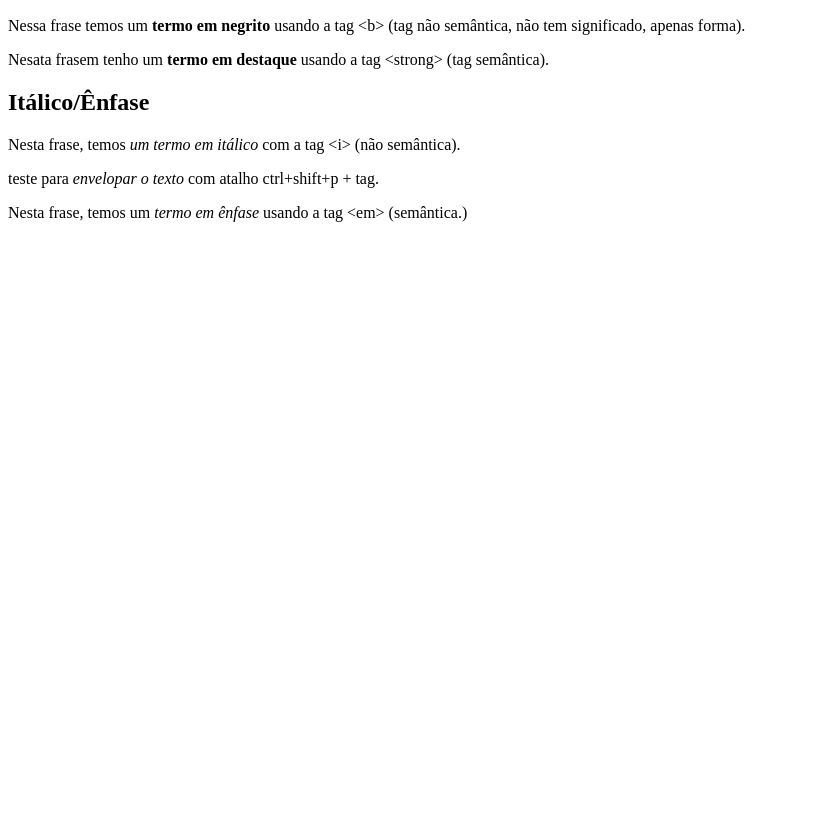
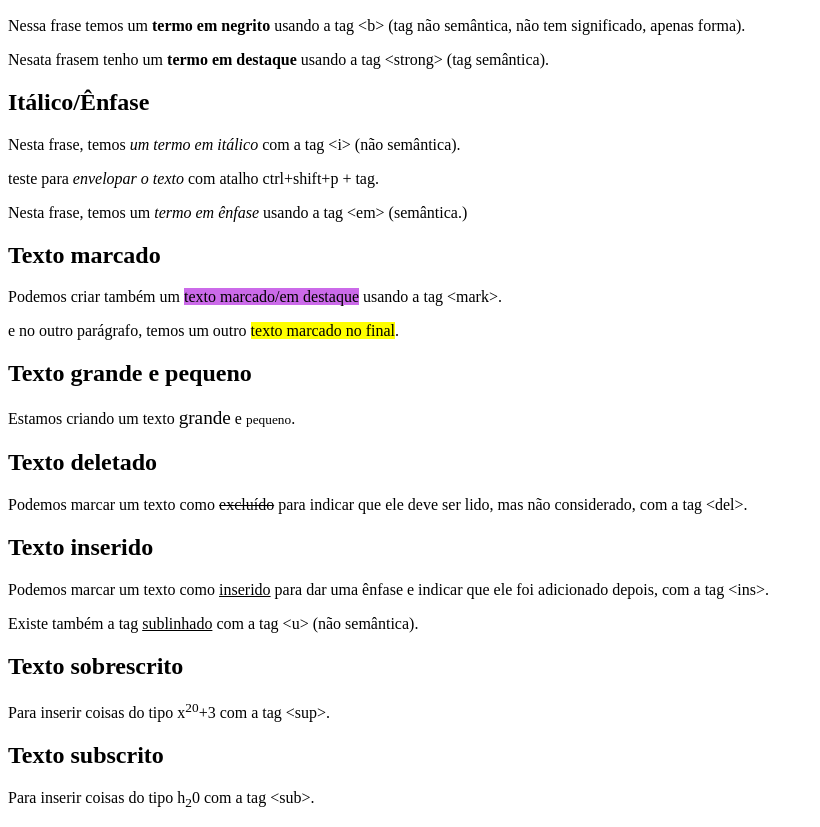
Before and after one commit to julianaroberto/html-css, a plain HTML site: page exercicios/ex008/index.html in a window 1280 px wide. Shown: the part 110-937 px from the top of the page, without its empty margins (0-820 px from the left). Before the commit the page ends 800 px from the top, so only its background shows below. Drawn offline with Linux system fonts and the light colour scheme.

Commit message:
alteração no conteúdo

```diff
--- a/exercicios/ex008/index.html
+++ b/exercicios/ex008/index.html
@@ -23,6 +23,38 @@
 
     <!-- evitar usar as tags b e i, usar as tags semânticas. -->
 
+    <h2>Texto marcado</h2>
+
+    <p>Podemos criar também um <mark style="background-color: rgb(203, 106, 233);">texto marcado/em destaque</mark> usando a tag &ltmark&gt;.</p>
+
+    <!-- a cor pode ser mudada usando css com a tag style, pois css é forma/estilo e html é significado/semântica. -->
+
+    <p>e no outro parágrafo, temos um outro <mark>texto marcado no final</mark>. </p>
+
+    <!-- para vários marks, usar a tag style dentro do doc para que o estilo seja adicionado em todos os marks no texto -->
+
+    <h2>Texto grande e pequeno</h2>
+
+    <p>Estamos criando um texto <big>grande</big> e <small>pequeno</small>.</p>
+
+    <!-- tags na cor VERMELHA estão obsoletas, como é o caso da big. -->
+
+    <h2>Texto deletado</h2>
+
+    <p>Podemos marcar um texto como <del>excluído</del> para indicar que ele deve ser lido, mas não considerado, com a tag &lt;del&gt;.</p>
+
+    <h2>Texto inserido</h2>
+
+    <p>Podemos marcar um texto como <ins>inserido</ins> para dar uma ênfase e indicar que ele foi adicionado depois, com a tag &lt;ins&gt;.</p>
+
+    <p>Existe também a tag <u>sublinhado</u> com a tag &lt;u&gt; (não semântica). </p>
+
+    <h2>Texto sobrescrito</h2>
+    <p>Para inserir coisas do tipo x<sup>20</sup>+3 com a tag &lt;sup&gt;.</p>
+
+    <H2>Texto subscrito</H2>
+    <p>Para inserir coisas do tipo h<sub>2</sub>0 com a tag &lt;sub&gt;.</p>
+
 
 </body>
 </html>
```
